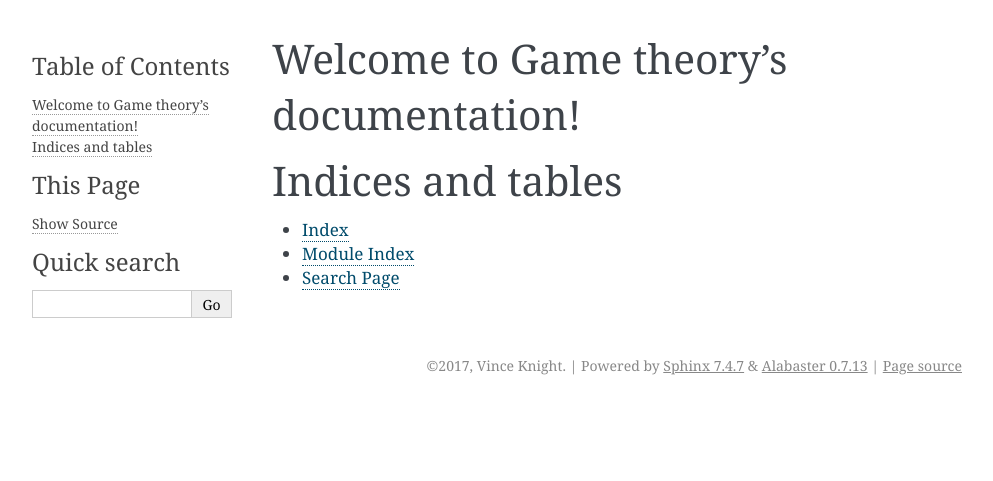
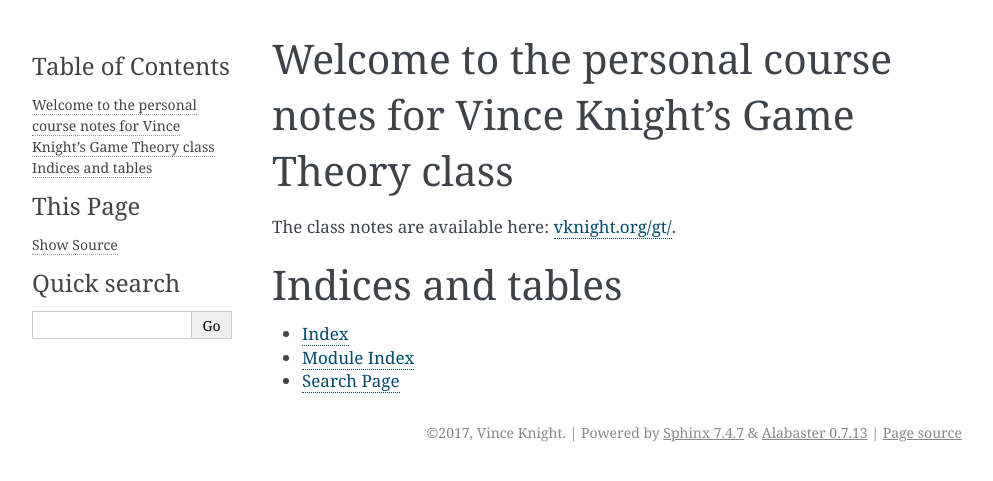
Before and after one commit to drvinceknight/gt, a Sphinx documentation site: the page built from docs/index.rst, in a window 1280 px wide. Shown: the top 481 px of the page, without its empty margins (148-1141 px from the left). Built offline with Sphinx 7.4.7, drawn with Linux system fonts in a browser that asks for light colours.

Commit message:
Adjust personal notes landing page.

```diff
--- a/docs/index.rst
+++ b/docs/index.rst
@@ -3,8 +3,10 @@
    You can adapt this file completely to your liking, but it should at least
    contain the root `toctree` directive.
 
-Welcome to Game theory's documentation!
-=======================================
+Welcome to the personal course notes for Vince Knight's Game Theory class
+=========================================================================
+
+The class notes are available here: `vknight.org/gt/ <http://vknight.org/gt/>`_.
 
 .. toctree::
    :maxdepth: 2
```
